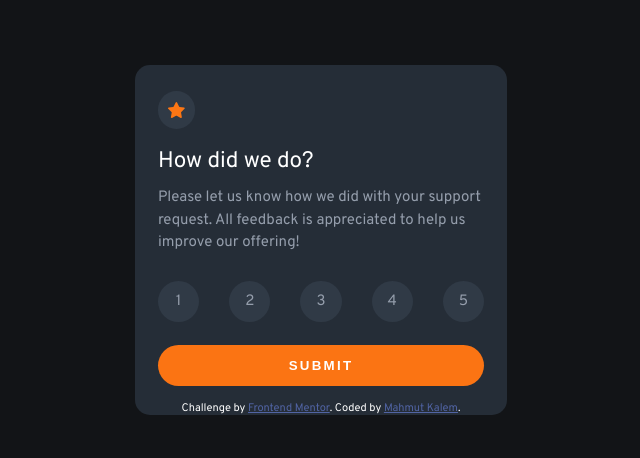
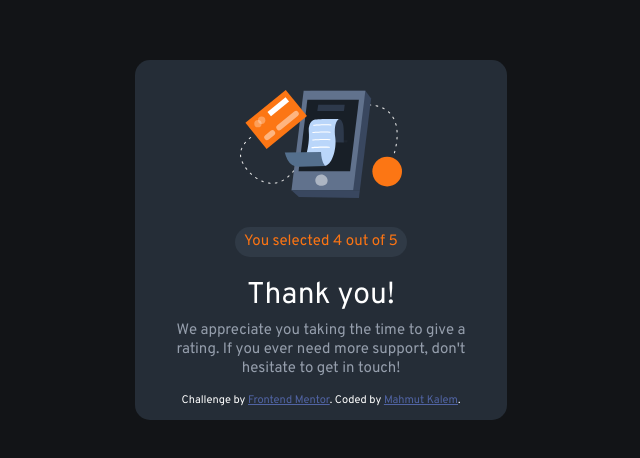
Before and after one commit to m4koo/frontendmentor-challenges, a plain HTML site: page interactive-rating-component/index.html in a window 1280 px wide. Shown: the part 160-618 px from the top of the page, without its empty margins (319-959 px from the left). Drawn offline with Linux system fonts and the light colour scheme.

Commit message:
thank you state design done

```diff
--- a/interactive-rating-component/index.html
+++ b/interactive-rating-component/index.html
@@ -14,13 +14,14 @@
 <body>
   <main>
     <!-- Rating state start -->
-    <div>
+    <div id="rating-state" style="display: none">
       <div id="star-bg">
         <img src="./images/icon-star.svg" alt="">
       </div>
       <h2>How did we do?</h2>
 
-      <p>Please let us know how we did with your support request. All feedback is appreciated
+      <p id="ask">
+        Please let us know how we did with your support request. All feedback is appreciated
         to help us improve our offering!
       </p>
 
@@ -49,16 +50,22 @@
     <!-- Rating state end -->
 
     <!-- Thank you state start -->
-    <div style="display: none">
-      <img src="" alt="">
+    <div id="thank-you">
+      <div id="illu-pos">
+        <img src="./images/illustration-thank-you.svg" alt="">
+      </div>
 
-      <p>
-        You selected <!-- Add rating here --> out of 5
-      </p>
+      <div id="selection-outer">
+        <p id="selection">
+          You selected <!-- Add rating here -->4 out of 5
+        </p>
+      </div>
+
 
       <h1>Thank you!</h1>
 
-      <p>We appreciate you taking the time to give a rating. If you ever need more support,
+      <p id="msg">
+        We appreciate you taking the time to give a rating. If you ever need more support,
         don't hesitate to get in touch!
       </p>
     </div>
--- a/interactive-rating-component/style.css
+++ b/interactive-rating-component/style.css
@@ -14,14 +14,13 @@ body{
     align-items: center;
 }
 
-h2{
+h1, h2{
     color: white;
     font-weight: 500;
     margin-bottom: 0;
 }
 
-p{
-  font-size: 15px;
+#ask{
   line-height: 1.5rem;
   margin-top: 0.75rem;
   margin-bottom: 1.75rem;
@@ -29,6 +28,7 @@ p{
 
 main{
     max-width: 22rem;
+    height: 23rem;
     background-color: hsl(213, 19%, 18%);
     padding: 1rem 1.5rem 0rem 1.5rem;
     margin: 0 1rem;
@@ -99,6 +99,39 @@ button{
 }
 
 
+#thank-you{
+    display: flex;
+    flex-direction: column;
+    justify-content: center;
+    align-items: center;
+}
+
+#illu-pos{
+    margin-top: 1rem;
+}
+
+#selection-outer{
+    margin-top: 1.5rem;
+    background-color: hsl(213, 19%, 23%);
+    border-radius: 15px;
+    height: 2rem;
+    width: 11.5rem;
+    display: flex;
+    justify-content: center;
+    align-items: center;
+}
+
+#selection{
+    color: hsl(25, 97%, 53%);
+}
+
+#msg{
+   text-align: center;
+   margin-top: 7px;
+}
+
+
+
 
 .attribution {
     font-size: 11px; text-align: center;
```
